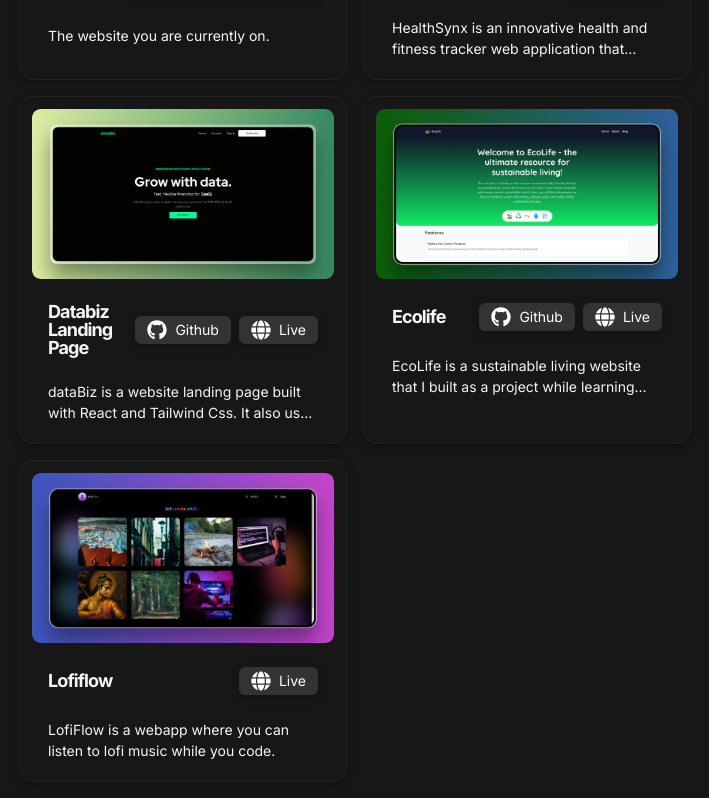
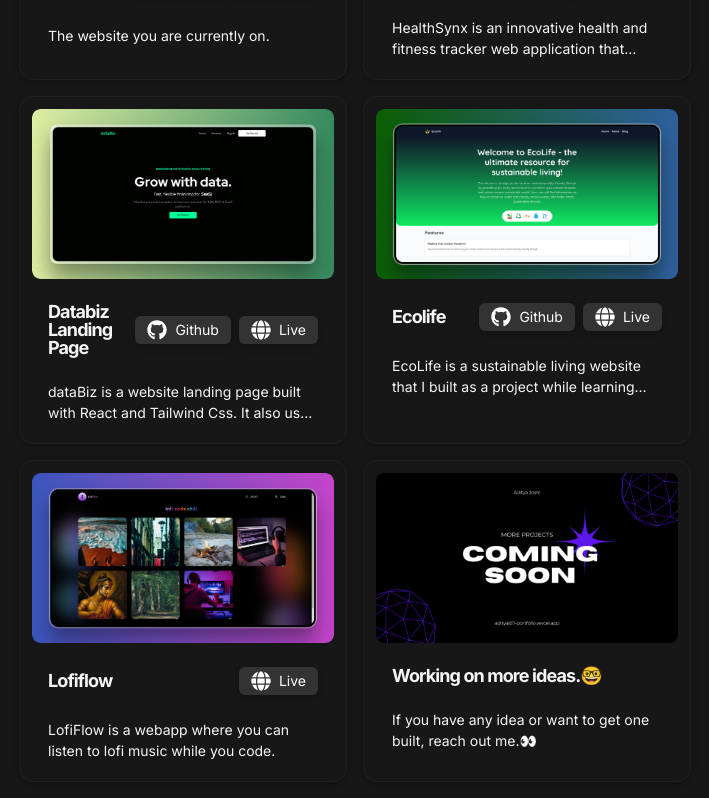
Before and after one commit to adityaj07/myPorfolio, a Next.js app: page /projects in a window 1280 px wide. Shown: the part 521-1319 px from the top of the page, without its empty margins (285-994 px from the left). Built offline with nearby package versions, Linux system fonts and the light colour scheme; what tailwind-gradient-mask-image would draw is missing.

Commit message:
feat: added a coming soon card in projects section

```diff
--- a/data.ts
+++ b/data.ts
@@ -160,4 +160,13 @@ export const projects = [
         imgs:[],
         tech:["/logos/logo-javascript.svg", "/logos/tailwind-css-2.svg"],
     },
+    {
+        name: "Working on more ideas.🤓",
+        desc:"If you have any idea or want to get one built, reach out me.👀",
+        liveLink:"",
+        githubLink:"",
+        coverImg:"/projects/project-coming-soon.png",
+        imgs:[],
+        tech:["/logos/logo-javascript.svg", "/logos/tailwind-css-2.svg"],
+    },
 ]
```
Also changed, not shown: public/projects/project-coming-soon.png (added).
